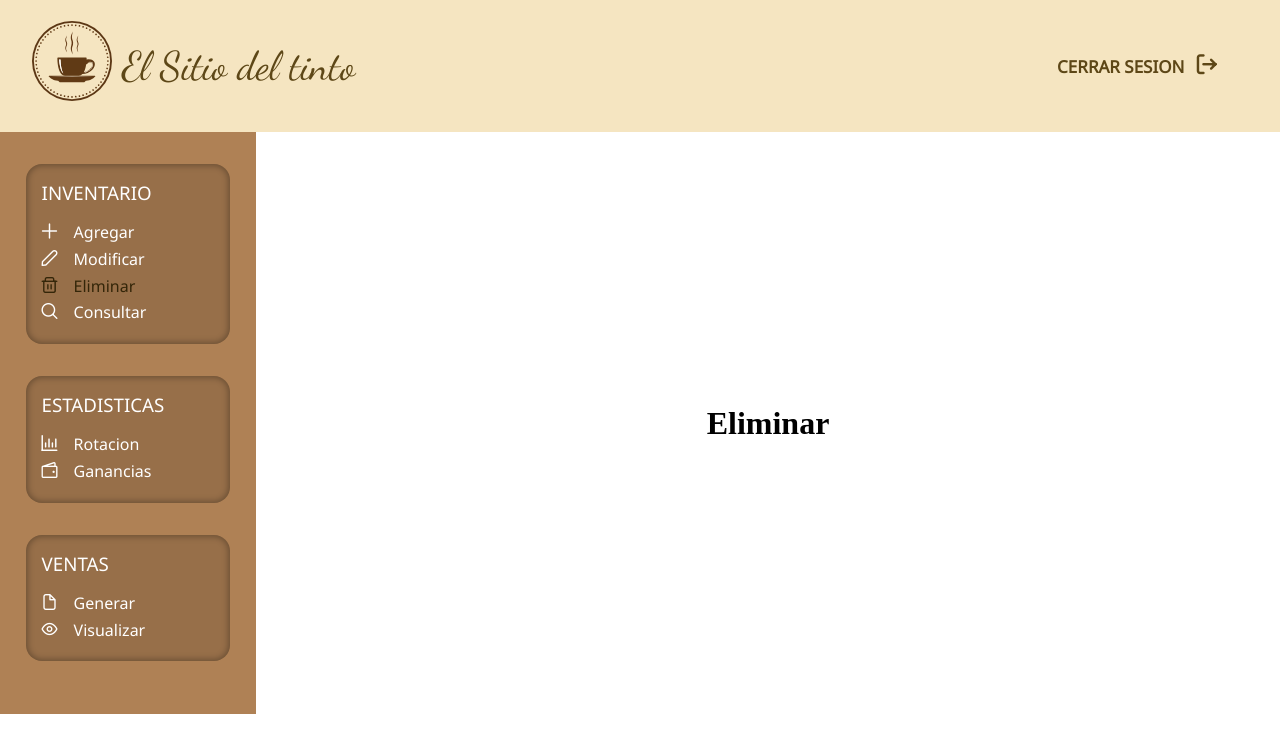
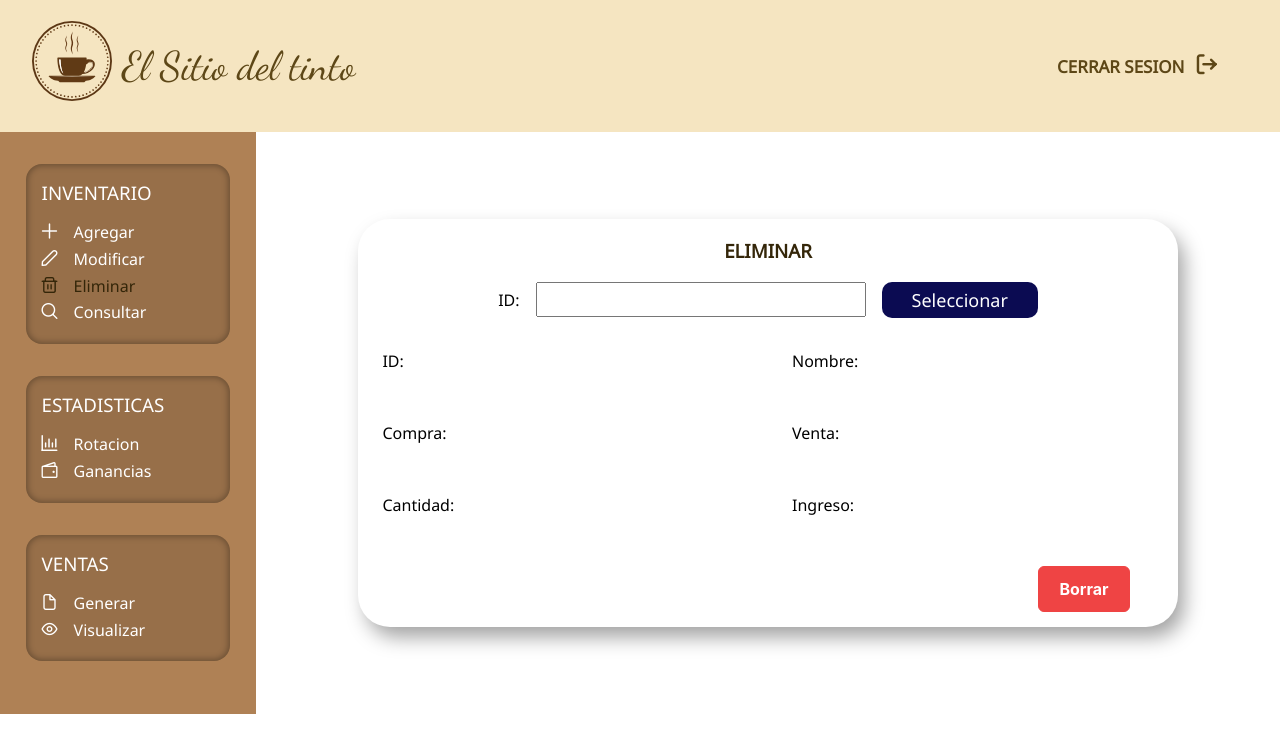
Before and after one commit to binmex/proyect_awie, a React (Create React App) app: page /eliminar in a window 1280 px wide. Shown: the top 752 px of the page. Built offline with nearby package versions, Linux system fonts and the light colour scheme.

Commit message:
modificar listo eliminar listo
faltan iconos

```diff
--- a/src/Componentes/Eliminar.jsx
+++ b/src/Componentes/Eliminar.jsx
@@ -1,9 +1,53 @@
-import React from 'react'
+import React from "react";
+import { Button } from "primereact/button";
+
 
 export const Eliminar = () => {
+
   return (
     <div className='content'>
-        <h1>Eliminar</h1>
+        <div className='Modificar'>
+          <h3>ELIMINAR</h3>
+         < div className='boxBorrar'>
+         <label>ID: </label>
+         <input type="number" id="eliminar" name="eliminar" />
+         <button  type="submit">Seleccionar</button>
+          </div>
+          <div className="boxInput">
+        <div className="inputAdd">
+            <label>ID: </label>
+
+          </div>
+          <div className="inputAdd">
+            <label>Nombre:</label>
+
+
+          </div>
+
+          <div className="inputAdd">
+            <label> Compra: </label>
+
+          </div>
+          <div className="inputAdd">
+            <label> Venta: </label>
+
+          </div>
+          <div className="inputAdd">
+            <label>Cantidad:</label>
+
+          </div>
+          <div className="inputAdd">
+            <label>Ingreso:</label>
+
+          </div>
+
+          <div className="inputAdd2 button">
+            <Button label="Borrar" severity="danger" />
+          </div>
+        </div>
+
+
+        </div>
     </div>
   )
 }
--- a/src/Componentes/ModItem.jsx
+++ b/src/Componentes/ModItem.jsx
@@ -1,9 +1,55 @@
-import React from 'react'
+import React, { useState } from "react";
+import { Button } from "primereact/button";
+import { InputText } from "primereact/inputtext";
+import { InputNumber } from "primereact/inputnumber";
+import { Calendar } from "primereact/calendar";
+
 
 export const ModItem = () => {
+  const [date, setDate] = useState(null);
   return (
-    <div className='content'>
-      <h1>Modificar</h1>
+    <div className="content">
+      <div className="Modificar">
+        <h3>Modificar</h3>
+        <div className="boxInput">
+        <div className="inputAdd">
+            <label>ID: </label>
+            <InputNumber inputId="integeronly" />
+          </div>
+          <div className="inputAdd">
+            <label>Nombre</label>
+            <InputText
+              type="text"
+              className="p-inputtext-sm"
+            />
+          </div>
+
+          <div className="inputAdd">
+            <label>Compra: </label>
+            <InputNumber inputId="integeronly" />
+          </div>
+          <div className="inputAdd">
+            <label>Venta: </label>
+            <InputNumber inputId="integeronly" />
+          </div>
+          <div className="inputAdd">
+            <label>Cantidad</label>
+            <InputNumber inputId="integeronly" />
+          </div>
+          <div className="inputAdd">
+            <label>Ingreso </label>
+            <Calendar
+              value={date}
+              onChange={(e) => setDate(e.value)}
+              showIcon
+            />
+          </div>
+          <div className="inputAdd2 button">
+            <Button label="Limpiar" severity="warning" />
+            <Button label="Actualizar" severity="info" />
+          </div>
+        </div>
+      </div>
     </div>
-  )
+  );
 }
--- a/src/lau.css
+++ b/src/lau.css
@@ -10,3 +10,58 @@
   --cafeSemiOscuro: #976F49;
   --cafeOscuro: #342609;
 }
+/*boton modificar
+*/
+.botonMod{
+  margin-right: 1.5rem;
+  margin-left: 1rem;
+  background-color: blue;
+}
+.Modificar{
+  height: 70%;
+  width: 80%;
+  border-radius: 2rem;
+  box-shadow: 7px 11px 20px -1px rgba(0, 0, 0, 0.37);
+
+}
+.Modificar h3{
+    font-family: var(--fontDefault);
+    color: var(--cafeOscuro);
+    text-align: center;
+    font-weight: bolder;
+}
+.eliminar{
+  height: 70%;
+  width: 80%;
+  border-radius: 2rem;
+  box-shadow: 7px 11px 20px -1px rgba(0, 0, 0, 0.37);
+
+}
+.boxBorrar{
+  display: flex;
+    justify-content: center;
+    align-items: center;
+    padding: 5px,;
+}
+.boxBorrar label {
+  font-family: var(--fontDefault);
+    font-weight: 400;
+    margin-right: 1rem;
+
+}
+.boxBorrar Input{
+  font-size: 25px;
+  border: 1%;
+  margin-right: 1rem;
+
+
+}
+.boxBorrar button{
+  padding: 6px 30px;
+  font-size: 18px;
+  color: white;
+  font-family: var(--fontDefault);
+ background-color: rgb(11, 11, 82);
+ border-radius: 10px;
+ border:none;
+}
--- a/src/robin.css
+++ b/src/robin.css
@@ -33,16 +33,20 @@
   display: grid;
   grid-template-rows: repeat(4, 1fr); /* Divide en 4 filas de tamaño igual */
   grid-template-columns: repeat(2, 1fr); /* Divide en 2 columnas de tamaño igual */
+
 }
 .boxInput .inputAdd2,
 .boxInput .inputAdd{
     margin-left: 1.5rem;
     margin-top: 2rem;
+
+
 }
 .boxInput .inputAdd label{
     font-family: var(--fontDefault);
     font-weight: 400;
     margin-right: 1rem;
+
 }
 .boxInput .inputAdd2{
     margin-right: 1.5rem;
```
